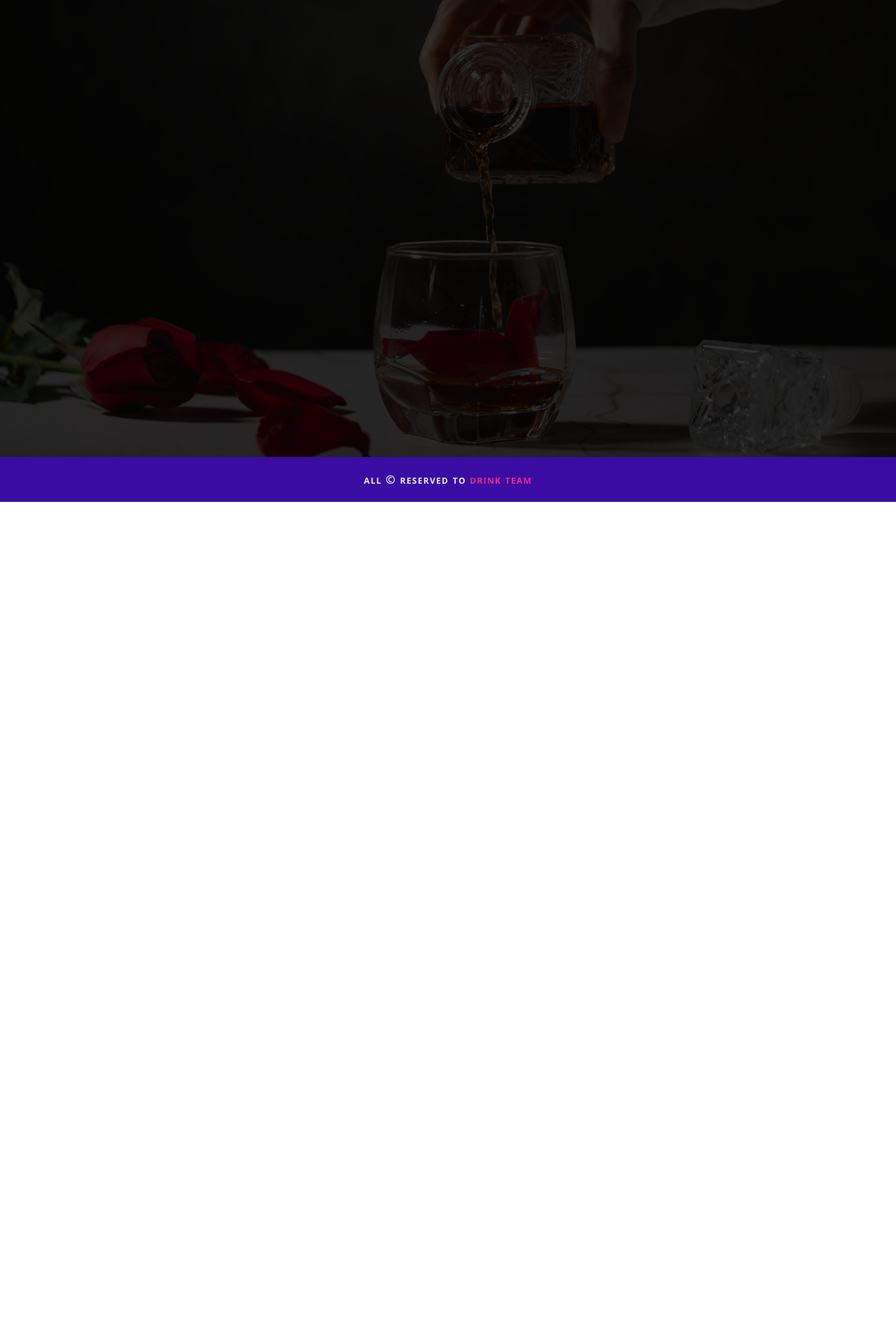
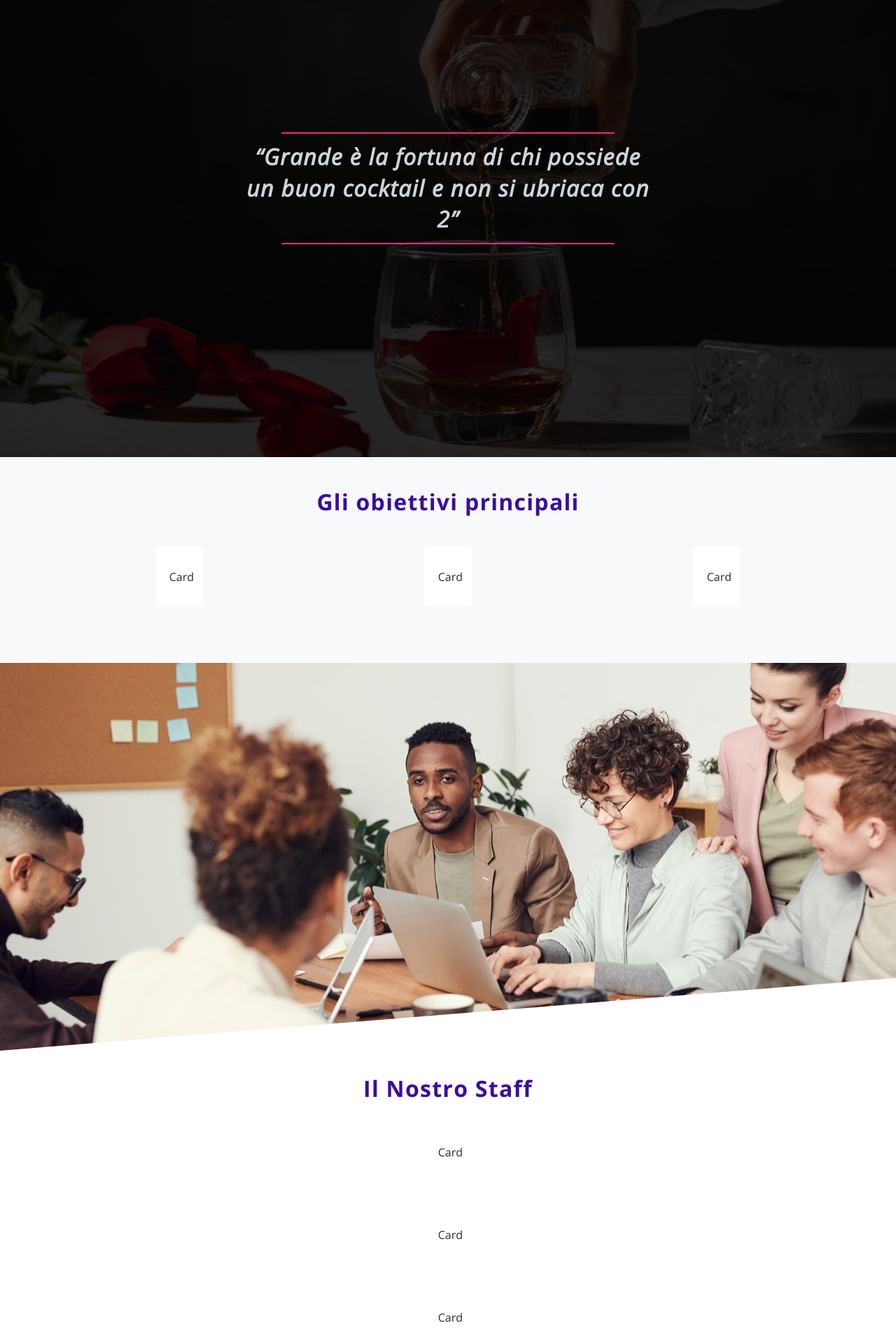
Before and after one commit to flavioamoruso/cocktail-react, a React (Create React App) app: page /about in a window 1280 px wide. Shown: the part 195-2115 px from the top of the page at 70% size. Before the commit the page ends 912 px from the top, so only its background shows below. Built offline with nearby package versions, Linux system fonts and the light colour scheme.

Commit message:
aboutUs page in corso

```diff
--- a/src/screen/AboutScreen.js
+++ b/src/screen/AboutScreen.js
@@ -6,8 +6,56 @@ import teamImg from "../assets/image/team-img.jpg";
 
 const AboutScreen = () => {
   return <>
-  <Hero img={image} />
-  </>
-};
+  <Hero img={image}>
+  <section className="about-hero">
+  <div className="about-text">
+  <div className="topline"></div>
+  <h3>
+  <q>
+  Grande è la fortuna di chi possiede un buon cocktail e non si ubriaca con 2
+  </q>
+  </h3>
+  <div className="underline"></div>
+  </div>
+  </section>
+  </Hero>
+  <section className="about-value">
+  <div className="container about-value-content">
+  <h3 className="brand-secondary-color">Gli obiettivi principali</h3>
+  <div className="card-section">
+  {
+    valueCards.map((card) => {
+      return (
+        <Card key={card.title} {...card} className= {"valueCards"}/>
+        );
+      })
+    }
+    </div>
+    </div>
+    </section>
+    <section className="about-team">
+    <div className="team-img"
+    style={{
+      background: `url(${teamImg})`,
+      backgroundPosition: 'center',
+      backgroundRepeat: 'no-repeat',
+      backgroundSize: 'cover'
+    }}
+    ></div>
+    <div className="container about-team-content">
+    <h3 className="brand-secondary-color">
+    Il Nostro Staff
+    </h3>
+    {
+      teamCards.map((card) => {
+        return (
+          <Card key={card.title} {...card} className= {"valueCards"}/>
+          );
+        })
+      }
+      </div>
+      </section>
+      </>
+    };
 
-export default AboutScreen;
+    export default AboutScreen;
```
